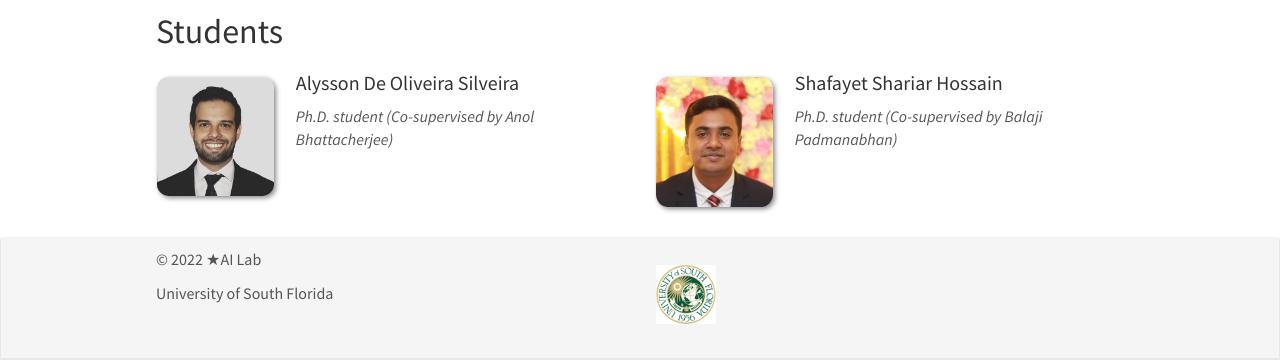
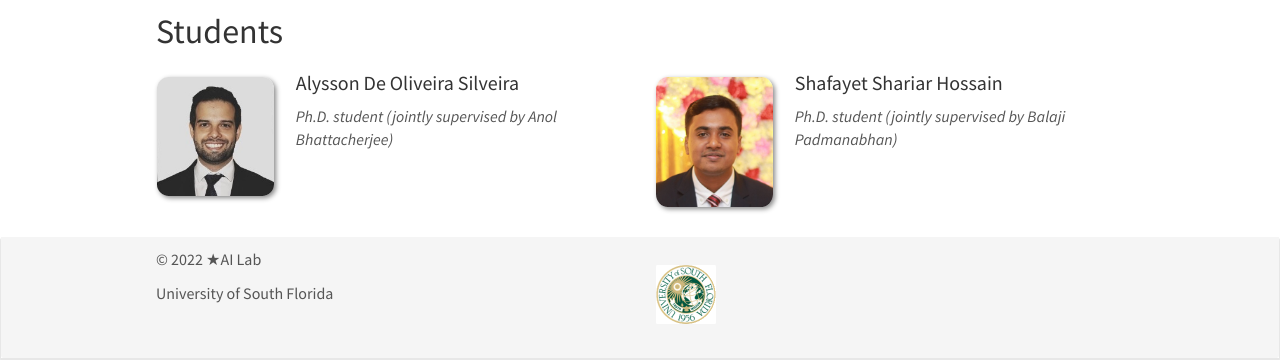
Before and after one commit to star-ailab/star-ailab.github.io, a Jekyll site: the page built from _pages/team.md, in a window 1280 px wide and 1055 px high. Shown: the part 671-1031 px from the top of the window. Built offline with Jekyll 4.4.1, drawn with Linux system fonts in a browser that asks for light colours; nearby versions of some CDN libraries.

Commit message:
Update students.yml

```diff
--- a/_data/students.yml
+++ b/_data/students.yml
@@ -10,14 +10,14 @@
 
 - name: Alysson De Oliveira Silveira
   photo: asilveira.jpg
-  info: Ph.D. student (Co-supervised by Anol Bhattacherjee)
+  info: Ph.D. student (jointly supervised by Anol Bhattacherjee)
   email: alysson@usf.edu
   number_educ: 0
   education1:
 
 - name: Shafayet Shariar Hossain
   photo: shossain.jpg
-  info: Ph.D. student (Co-supervised by Balaji Padmanabhan)
+  info: Ph.D. student (jointly supervised by Balaji Padmanabhan)
   email: shossain1@usf.edu
   number_educ: 0
   education1:
```
